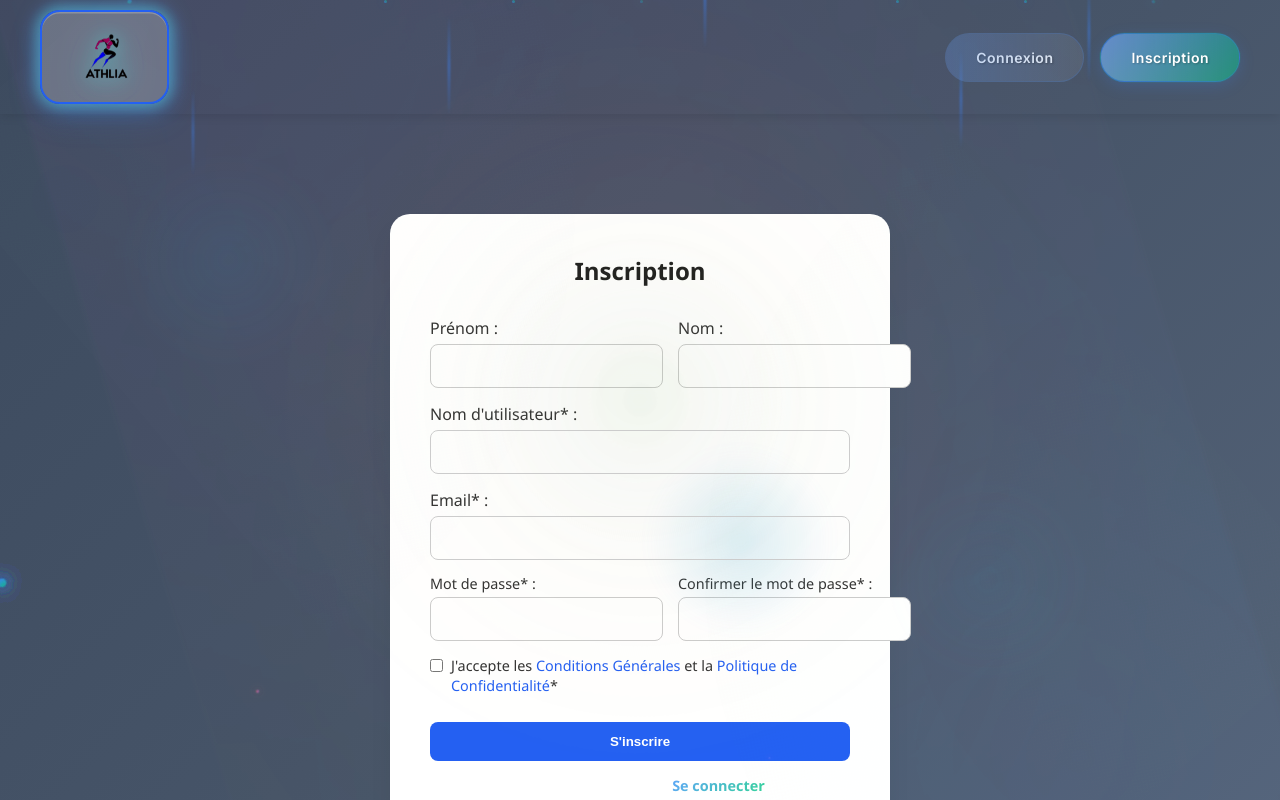
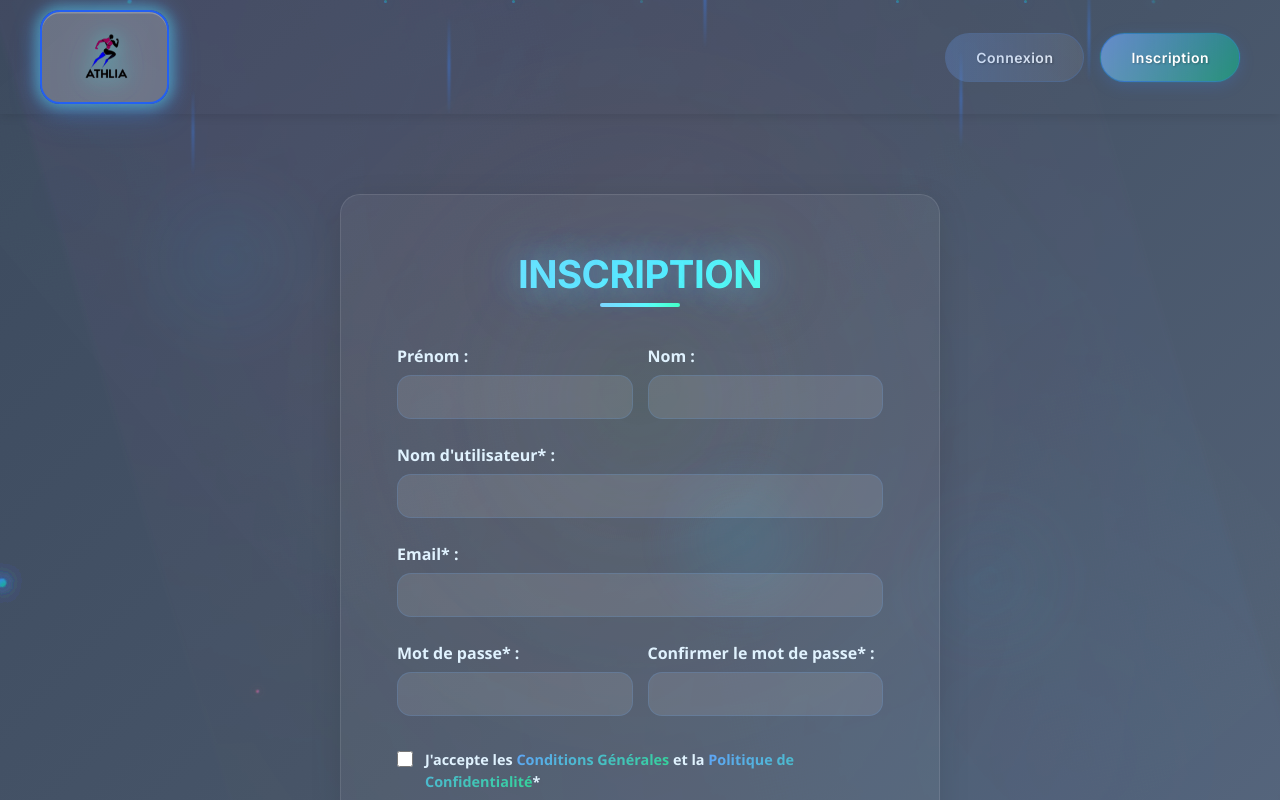
Before and after one commit to HLS-976/athlia-project, a React (Vite) app in the folder frontend/: page /signup in a window 1280 px wide. Built offline with nearby package versions, Linux system fonts and the light colour scheme.

Commit message:
Revamp SignUpPage styling with enhanced layout, improved color scheme, and animations; update button interactions, input focus states, and responsive design for better user experience.

```diff
--- a/frontend/src/Pages/Sign_Up/SignUpPage.css
+++ b/frontend/src/Pages/Sign_Up/SignUpPage.css
@@ -1,23 +1,76 @@
 #signup-container {
-  max-width: 500px; /* Augmenter la largeur pour accommoder deux colonnes */
-  margin: 100px auto;
-  padding: 40px;
-  background-color: white;
+  max-width: 600px;
+  margin: 80px auto;
+  padding: 56px;
+  background: rgba(255, 255, 255, 0.05);
   border-radius: 20px;
-  box-shadow: 0 15px 25px rgba(0, 0, 0, 0.05);
-  font-family: "Segoe UI", sans-serif;
+  border: 1px solid rgba(255, 255, 255, 0.1);
+  box-shadow: 0 8px 32px rgba(0, 0, 0, 0.1);
+  position: relative;
+  transition: all 0.3s ease;
+  pointer-events: auto;
+  z-index: 1;
+  width: 100%;
+  margin-bottom: 2rem;
+}
+
+#signup-container::before {
+  display: none;
 }
 
 #signup-container h2 {
-  margin-bottom: 30px;
-  color: #1f1f1f;
+  margin-bottom: 40px;
+  color: #e0f2fe;
   text-align: center;
+  font-size: 2.4rem;
+  font-weight: 700;
+  text-align: center;
+  margin-bottom: 3rem;
+  background: linear-gradient(135deg, #60a5fa 0%, #34d399 100%);
+  -webkit-background-clip: text;
+  -webkit-text-fill-color: transparent;
+  background-clip: text;
+  text-shadow: 0 0 30px rgba(96, 165, 250, 0.4),
+    0 0 60px rgba(52, 211, 153, 0.2);
+  letter-spacing: -0.5px;
+  font-family: "Inter", "Segoe UI", sans-serif;
+  animation: titleGlow 10s ease-in-out infinite;
+  filter: brightness(1.1);
+  text-transform: uppercase;
+  position: relative;
+  pointer-events: auto;
+}
+
+#signup-container h2::after {
+  content: "";
+  position: absolute;
+  bottom: -10px;
+  left: 50%;
+  transform: translateX(-50%);
+  width: 80px;
+  height: 4px;
+  background: linear-gradient(90deg, #60a5fa, #34d399);
+  border-radius: 2px;
+}
+
+@keyframes titleGlow {
+  0%,
+  100% {
+    filter: brightness(1.1);
+    text-shadow: 0 0 30px rgba(96, 165, 250, 0.4),
+      0 0 60px rgba(52, 211, 153, 0.2);
+  }
+  50% {
+    filter: brightness(1.3);
+    text-shadow: 0 0 40px rgba(96, 165, 250, 0.6),
+      0 0 80px rgba(52, 211, 153, 0.4);
+  }
 }
 
 #signup {
   display: flex;
   flex-direction: column;
-  gap: 15px; /* Augmenter de 15px à 20px pour plus d'espace */
+  gap: 25px;
 }
 
 /* Style pour tous les éléments directs du formulaire */
@@ -28,7 +81,7 @@
 /* Wrapper pour les noms - deux colonnes */
 #names {
   display: flex;
-  gap: 15px; /* Garder 15px entre les champs côte à côte */
+  gap: 15px;
   margin: 0 !important;
 }
 
@@ -42,8 +95,9 @@
 /* Wrapper pour les mots de passe - deux colonnes */
 #passwords {
   display: flex;
-  gap: 15px; /* Garder 15px entre les champs côte à côte */
+  gap: 15px;
   margin: 0 !important;
+  align-items: flex-start;
 }
 
 .password-field {
@@ -51,18 +105,6 @@
   flex-direction: column;
   flex: 1;
   margin: 0 !important;
-}
-
-/* Ajuster la taille de police pour les labels longs */
-.password-field label {
-  font-size: 0.9rem !important; /* Réduire légèrement la taille */
-  line-height: 1.2 !important;
-}
-
-/* Ou forcer le retour à la ligne */
-.password-field label {
-  word-wrap: break-word;
-  hyphens: auto;
 }
 
 /* Tous les groupes de champs */
@@ -77,11 +119,12 @@
 .name label,
 .password-field label,
 .field-group label {
-  margin: 0 !important;
-  margin-bottom: 5px !important;
-  font-weight: 500;
-  color: #333;
   display: block;
+  color: #e0f2fe;
+  font-weight: 600;
+  margin-bottom: 8px;
+  font-size: 1rem;
+  pointer-events: auto;
 }
 
 /* TOUS les inputs - espacement uniforme */
@@ -89,82 +132,139 @@
 .name input,
 .password-field input,
 .field-group input {
-  padding: 12px;
-  border: 1px solid #ccc;
-  border-radius: 8px;
+  width: 100%;
+  padding: 12px 16px;
+  border: 1.5px solid rgba(96, 165, 250, 0.18);
+  border-radius: 14px;
+  background: rgba(255, 255, 255, 0.1);
   font-size: 1rem;
-  margin: 0 !important;
+  transition: all 0.3s ease;
+  box-sizing: border-box;
+  color: #ffffff;
+  position: relative;
+  pointer-events: auto;
+  z-index: 1;
+}
+
+#signup input:focus,
+.name input:focus,
+.password-field input:focus,
+.field-group input:focus {
+  outline: none;
+  border-color: #60a5fa;
+  box-shadow: 0 0 0 3px rgba(96, 165, 250, 0.18);
+  background: rgba(255, 255, 255, 0.2);
+  color: #ffffff;
 }
 
 #signup button {
-  padding: 12px;
-  background-color: #2460f2;
-  color: white;
+  width: 100%;
+  padding: 16px 0;
+  border-radius: 8px;
+  font-weight: 700;
+  font-size: 1.15rem;
+  cursor: pointer;
+  position: relative;
   border: none;
-  border-radius: 8px;
-  font-weight: bold;
-  cursor: pointer;
-  transition: background 0.2s;
-  margin-top: 10px !important;
+  outline: none;
+  background: #2460f2;
+  color: #fff;
+  box-shadow: none;
+  transition: background 0.15s, transform 0.12s;
+  display: inline-flex;
+  align-items: center;
+  justify-content: center;
+  letter-spacing: 0.02em;
+  font-family: "Inter", "Segoe UI", sans-serif;
+  z-index: 999;
+  pointer-events: auto;
+  overflow: visible;
 }
 
 #signup button:hover {
-  background-color: #1e4fc7;
+  background: #1746b3;
+  transform: translateY(-2px) scale(1.01);
+}
+
+#signup button:active {
+  background: #1746b3;
+  transform: scale(0.98);
 }
 
 /* Conteneur des termes et conditions */
 #terms-container {
   display: flex;
   align-items: flex-start;
-  gap: 8px;
+  gap: 12px;
   font-size: 0.9rem;
   margin: 0 !important;
+  color: #e0f2fe;
+  padding: 8px 0;
 }
 
 #terms-container input[type="checkbox"] {
-  margin-top: 3px !important;
+  margin-top: 2px !important;
   cursor: pointer;
+  accent-color: #60a5fa;
+  width: 16px;
+  height: 16px;
+  flex-shrink: 0;
 }
 
 #terms-container label {
-  line-height: 1.4;
+  line-height: 1.5;
   cursor: pointer;
   margin: 0 !important;
   margin-bottom: 0 !important;
+  color: #e0f2fe;
+  font-size: 0.9rem;
+  flex: 1;
 }
 
 #terms-container a {
-  color: #2460f2;
+  background: linear-gradient(135deg, #60a5fa 0%, #34d399 100%);
+  -webkit-background-clip: text;
+  -webkit-text-fill-color: transparent;
+  background-clip: text;
   text-decoration: none;
+  font-weight: 600;
+  transition: all 0.3s ease;
 }
 
 #terms-container a:hover {
-  text-decoration: underline;
+  background: linear-gradient(135deg, #34d399 0%, #60a5fa 100%);
+  -webkit-background-clip: text;
+  -webkit-text-fill-color: transparent;
+  background-clip: text;
 }
 
 /* Messages d'erreur */
 #error {
-  color: red;
+  color: #ef4444;
   font-size: 0.85rem;
   margin: 0 !important;
+  position: relative;
+  z-index: 1;
 }
 
 /* Message de succès */
 #success-msg {
   text-align: center;
-  color: #000000;
+  color: #10b981;
   font-weight: bold;
-  font-size: 1.2rem;
-  margin: 0;
+  margin: 0 !important;
+  position: relative;
+  z-index: 1;
   padding: 60px 40px;
-  background-color: white;
+  background: rgba(255, 255, 255, 0.05);
   border-radius: 15px;
   display: flex;
-  flex-direction: column; /* Empiler verticalement */
+  flex-direction: column;
   align-items: center;
   justify-content: center;
   min-height: 150px;
-  gap: 15px; /* Espace entre les deux lignes */
+  gap: 15px;
+  border: 1px solid rgba(255, 255, 255, 0.1);
 }
 
 .success-content {
@@ -176,46 +276,71 @@
 
 .success-content h1 {
   margin: 0;
-  color: #000000;
+  color: #10b981;
   font-size: 1.4rem;
-  white-space: nowrap; /* Empêcher le retour à la ligne */
+  white-space: nowrap;
 }
 
 .countdown-text {
   margin: 0;
-  color: #6c757d;
+  color: #e0f2fe;
   font-size: 0.9rem;
   font-weight: normal;
   font-style: italic;
-  white-space: nowrap; /* Empêcher le retour à la ligne */
+  white-space: nowrap;
 }
 
 /* Lien vers la page de connexion */
 #signup-link {
   text-align: center;
-  font-size: 0.9rem;
+  font-size: 1rem;
   margin: 0 !important;
+  margin-top: -15px !important;
+  color: #ffffff;
+  position: relative;
+  z-index: 1;
 }
 
 #signup-link a {
-  color: #2460f2;
+  background: linear-gradient(135deg, #60a5fa 0%, #34d399 100%);
+  -webkit-background-clip: text;
+  -webkit-text-fill-color: transparent;
+  background-clip: text;
   text-decoration: none;
+  font-weight: 600;
+  transition: all 0.3s ease;
 }
 
 #signup-link a:hover {
-  text-decoration: underline;
+  background: linear-gradient(135deg, #34d399 0%, #60a5fa 100%);
+  -webkit-background-clip: text;
+  -webkit-text-fill-color: transparent;
+  background-clip: text;
 }
 
-/* Responsive design pour mobiles */
+/* Responsive design */
 @media (max-width: 600px) {
   #signup-container {
-    max-width: 400px; /* Revenir à une colonne sur mobile */
-    padding: 20px;
+    margin: 50px 20px;
+    padding: 30px 20px;
+  }
+
+  #signup {
+    gap: 20px;
+  }
+
+  #signup button {
+    padding: 14px 0;
+    font-size: 1.1rem;
+  }
+
+  #signup-link {
+    margin-top: -10px !important;
   }
 
   #names,
   #passwords {
-    flex-direction: column; /* Passer en colonne sur mobile */
-    gap: 15px;
+    flex-direction: column;
+    gap: 20px;
   }
 }
```
